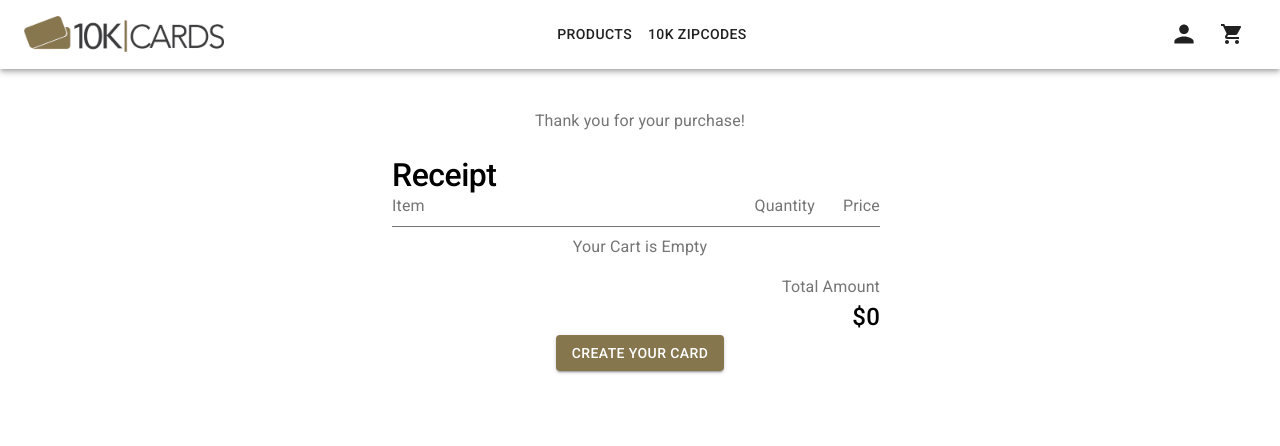
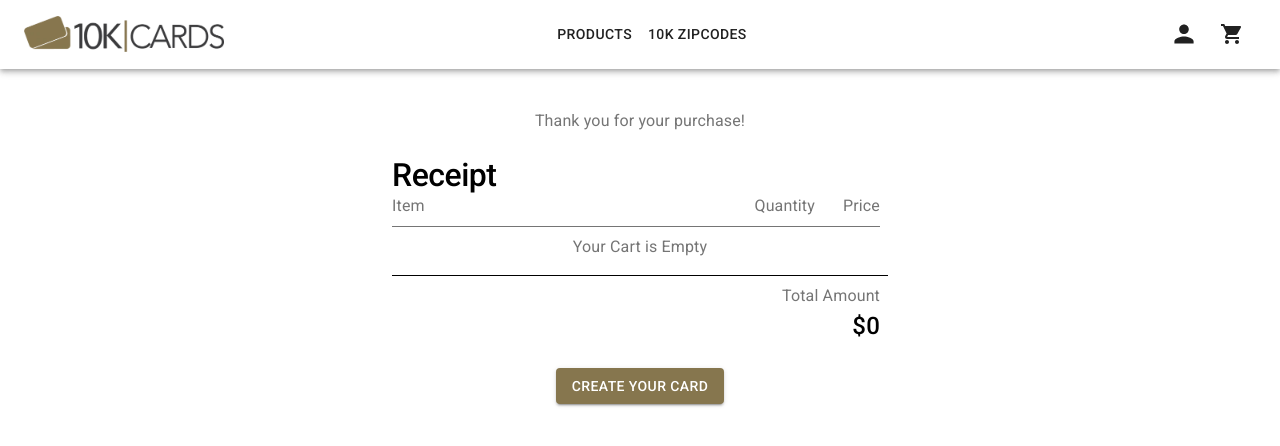
Before and after one commit to ZachYarbrough/10k-cards, a React (Create React App) app: page /receipt in a window 1280 px wide. Shown: the top 446 px of the page. Built offline with nearby package versions, Linux system fonts and the light colour scheme.

Commit message:
Fixed Receipt formatting

```diff
--- a/src/pages/Form.js
+++ b/src/pages/Form.js
@@ -280,14 +280,13 @@ const Form = ({ slotsPurchased, billingFormState, setBillingFormState, setSlotsP
                     aria-labelledby="modal-modal-title"
                     aria-describedby="modal-modal-description"
                 >
-                    <Box sx={{ position: 'absolute', top: '50%', left: '50%', transform: 'translate(-50%, -50%)', width: { md: 400, xs: 300 }, bgcolor: 'background.paper', borderRadius: '5px', boxShadow: 24, p: 4 }}>
+                    <Box sx={{ position: 'absolute', top: '50%', left: '50%', transform: 'translate(-50%, -50%)', width: 300, bgcolor: 'background.paper', borderRadius: '5px', boxShadow: 24, p: 4 }}>
                         <Typography id="modal-modal-title" variant="h6" component="h2" textAlign='center'>
                             Pick Theme
                         </Typography>
                         <Box sx={{ display: 'flex', flexWrap: 'wrap', alignItems: 'center', justifyContent: 'center', width: '100%' }}>
                             {themes.map(theme => {
-                                return (<Box key={theme.name} id={theme.name} onClick={event => handleColorPicker(event, theme.name)} style={{ backgroundImage: theme.buttonColor, borderColor: theme.secondaryColor }} sx={{ m: 2, minWidth: '60px', minHeight: '60px', border: '5px', borderRadius: '5px', boxShadow: 8, }}>
-                                </Box>);
+                                return (<Button key={theme.name} id={theme.name} onClick={event => handleColorPicker(event, theme.name)} style={{ backgroundImage: theme.buttonColor, borderColor: theme.secondaryColor }} sx={{ m: 2, minWidth: '60px', minHeight: '60px', border: '5px', borderRadius: '5px', boxShadow: 8, }} />);
                             })}
                         </Box>
                     </Box>
--- a/src/pages/Receipt.js
+++ b/src/pages/Receipt.js
@@ -51,9 +51,9 @@ const Receipt = ({ cart, sum, setSum, setCart, setCardType }) => {
                             <Box sx={{ display: 'flex', flexDirection: "row", justifyContent: 'space-between', bgcolor: 'grey.200' }}>
                                 <Box sx={{ px: 1, flex: 6 }}>
                                     <Box sx={{ display: 'flex', alignItems: 'end', justifyContent: 'space-between', mt: { xs: 1 } }}>
-                                        <Box sx={{ display: 'flex', alignItems: 'end' }}>
+                                        <Box sx={{ display: 'flex', flexDirection: { md: 'row', xs: 'column' }, alignItems: { md: 'end', xs: 'start' } }}>
                                             <Typography>{cartItem.name}</Typography>
-                                            <Typography sx={{ ml: 1, color: 'grey.600', fontSize: 14 }}>{formatter.format(cartItem.price / cartItem.amount)}</Typography>
+                                            <Typography sx={{ ml: { md: 1, xs: 0 }, color: 'grey.600', fontSize: 14 }}>{formatter.format(cartItem.price / cartItem.amount)}</Typography>
                                         </Box>
                                     </Box>
                                     <Typography sx={{ color: 'grey.600', fontSize: 14 }}>{cartItem.description}</Typography>
@@ -70,9 +70,9 @@ const Receipt = ({ cart, sum, setSum, setCart, setCardType }) => {
                             <Box sx={{ display: 'flex', flexDirection: 'row', justifyContent: 'space-between' }}>
                                 <Box sx={{ px: 1, flex: 6 }}>
                                     <Box sx={{ display: 'flex', alignItems: 'end', justifyContent: 'space-between', mt: { xs: 1 } }}>
-                                        <Box sx={{ display: 'flex', alignItems: 'end' }}>
+                                        <Box sx={{ display: 'flex', flexDirection: { md: 'row', xs: 'column' }, alignItems: { md: 'end', xs: 'start' } }}>
                                             <Typography>{cartItem.name}</Typography>
-                                            <Typography sx={{ ml: 1, color: 'grey.600', fontSize: 14 }}>{formatter.format(cartItem.price / cartItem.amount)}</Typography>
+                                            <Typography sx={{ ml: { md: 1, xs: 0 }, color: 'grey.600', fontSize: 14 }}>{formatter.format(cartItem.price / cartItem.amount)}</Typography>
                                         </Box>
                                     </Box>
                                     <Typography sx={{ color: 'grey.600', fontSize: 14 }}>{cartItem.description}</Typography>
@@ -90,11 +90,11 @@ const Receipt = ({ cart, sum, setSum, setCart, setCardType }) => {
                 </Box>);
             })
             }
-            <Box sx={{ textAlign: 'right', mx: 2 }}>
-                <Typography sx={{ fontSize: '2vh', color: 'grey.600' }}>Total Amount</Typography>
-                <Typography sx={{ fontSize: '3vh', fontWeight: 500 }}>{formatter.format(sum)}</Typography>
+            <Box sx={{ textAlign: 'right', mx: 1, borderTop: 1 }}>
+                <Typography sx={{ fontSize: '2vh', color: 'grey.600', mt: 1, mr: 1 }}>Total Amount</Typography>
+                <Typography sx={{ fontSize: '3vh', fontWeight: 500, mr: 1 }}>{formatter.format(sum)}</Typography>
             </Box>
-            <Box sx={{ textAlign: 'center' }}>
+            <Box sx={{ textAlign: 'center', mt: 3 }}>
                 <Button variant="contained" color="secondary" onClick={() => handleCheckout()}>Create your Card</Button>
             </Box>
         </Box>
```
